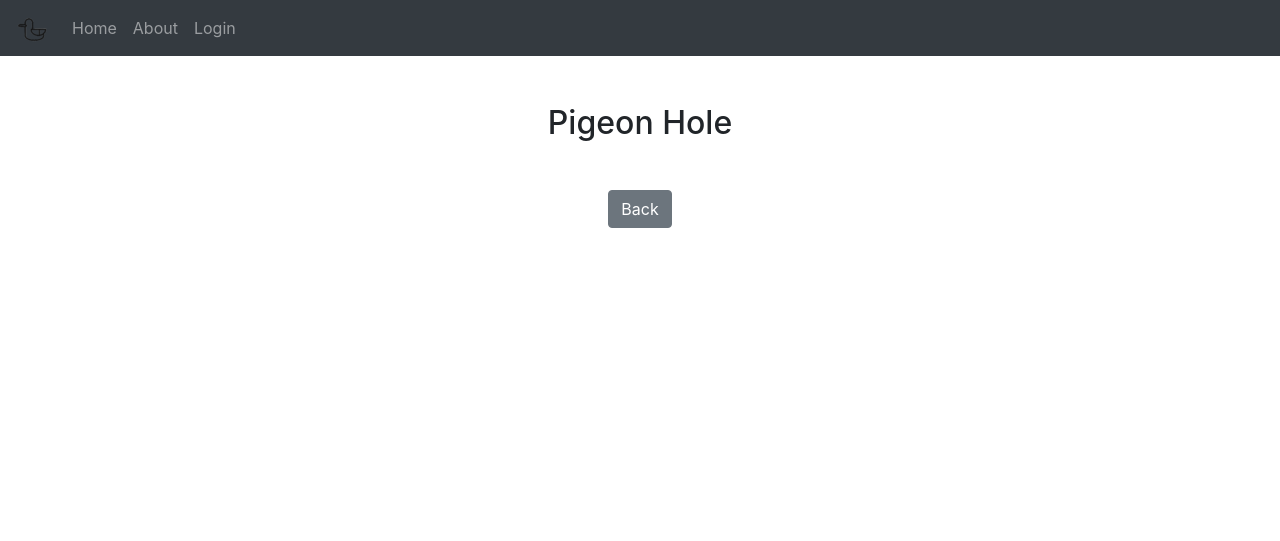
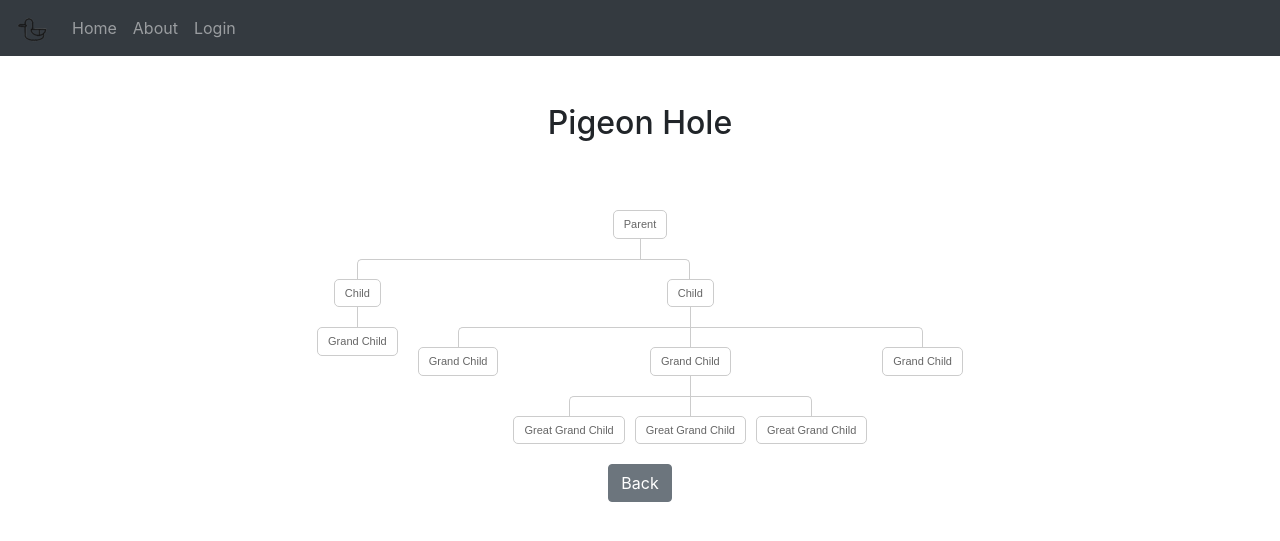
Before and after one commit to AoWangPhilly/pigeon-hole, a Flask app: page /hierarchy/view/1 in a window 1280 px wide. Shown: the top 541 px of the page. Run offline with Flask 3, Linux system fonts and the light colour scheme; tables that the repository leaves empty hold one stand-in row (values such as "Sample post"); some libraries are stand-ins or nearby versions.

Commit message:
family tree

```diff
--- a/static/css/style.css
+++ b/static/css/style.css
@@ -112,3 +112,20 @@ right connector from last child*/
 .tree li a:hover+ul ul::before{
 	border-color:  #94a0b4;
 }
+
+.content-container {
+    display: flex; /* Use flexbox to layout children */
+    flex-direction: column; /* Stack children vertically */
+    align-items: center; /* Center children horizontally */
+    justify-content: center; /* Center children vertically, if needed */
+    text-align: left; /* Reset text alignment for the tree */
+}
+
+.tree ul {
+    text-align: center; /* Center the tree structure */
+}
+
+.btn-back {
+    margin-top: 20px; /* Add some space above the back button */
+    align-self: center; /* Center the button, if the parent is a flex container */
+}
--- a/templates/hierarchy.html
+++ b/templates/hierarchy.html
@@ -1,12 +1,53 @@
 {% extends 'base.html' %} {% set active = "View" %} {% block content %}
 <div class="mt-5 text-center">
     <h2 class="mb-5">Pigeon Hole</h2>
-    <button
-        class="btn btn-secondary"
-        onclick="window.location.href='/pigeon/{{ pigeon_hierarchy.child_id }}'"
-    >
-        Back
-    </button>
+    <div class="content-container">
+        <div class="tree">
+	<ul>
+		<li>
+			<a href="#">Parent</a>
+			<ul>
+				<li>
+					<a href="#">Child</a>
+					<ul>
+						<li>
+							<a href="#">Grand Child</a>
+						</li>
+					</ul>
+				</li>
+				<li>
+					<a href="#">Child</a>
+					<ul>
+						<li><a href="#">Grand Child</a></li>
+						<li>
+							<a href="#">Grand Child</a>
+							<ul>
+								<li>
+									<a href="#">Great Grand Child</a>
+								</li>
+								<li>
+									<a href="#">Great Grand Child</a>
+								</li>
+								<li>
+									<a href="#">Great Grand Child</a>
+								</li>
+							</ul>
+						</li>
+						<li><a href="#">Grand Child</a></li>
+					</ul>
+				</li>
+			</ul>
+		</li>
+	</ul>
+        </div>
+        <button
+            class="btn btn-secondary btn-back"
+            onclick="window.location.href='/pigeon/{{ pigeon_hierarchy.child_id }}'"
+        >
+            Back
+        </button>
+    </div>
+
 </div>
 
 {% endblock %}
```
